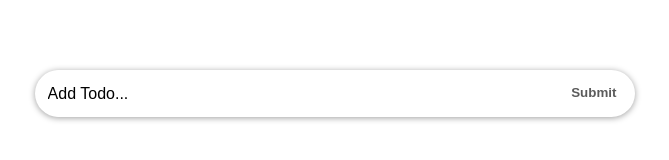
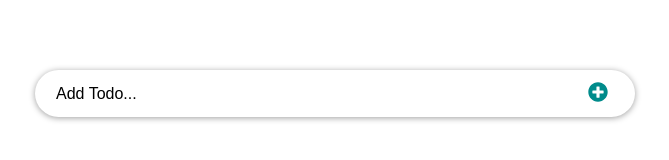
Before and after one commit to Microverse-Fullstack-Program/React-Todos-App, a React (Create React App) app: page / in a window 1280 px wide. Shown: the part 218-378 px from the top of the page, without its empty margins (305-974 px from the left). Built offline with nearby package versions, Linux system fonts and the light colour scheme.

Commit message:
Use SVG icons for submit and delete buttons

```diff
--- a/src/components/InputTodo.js
+++ b/src/components/InputTodo.js
@@ -1,5 +1,6 @@
 import React, { useState } from 'react';
 import PropTypes from 'prop-types';
+import { FaPlusCircle } from 'react-icons/fa';
 
 const InputTodo = (props) => {
   const [inputText, setInputText] = useState({
@@ -65,7 +66,9 @@ const InputTodo = (props) => {
           onChange={onChange}
         />
         <button type="submit" className="input-submit">
-          Submit
+          <FaPlusCircle
+            style={{ color: 'darkcyan', fontSize: '20px', marginTop: '2px' }}
+          />
         </button>
       </form>
     </>
--- a/src/components/TodoItem.js
+++ b/src/components/TodoItem.js
@@ -1,5 +1,6 @@
 import React, { useState } from 'react';
 import PropTypes from 'prop-types';
+import { FaTrash } from 'react-icons/fa';
 import styles from './TodoItem.module.css';
 
 const TodoItem = (props) => {
@@ -51,7 +52,7 @@ const TodoItem = (props) => {
           onChange={() => handleChangeProps(id)}
         />
         <button type="button" onClick={() => deleteTodoProps(id)}>
-          Delete
+          <FaTrash style={{ color: 'orangered', fontSize: '16px' }} />
         </button>
         <span style={completed ? completedStyle : null}>{title}</span>
       </div>
```
